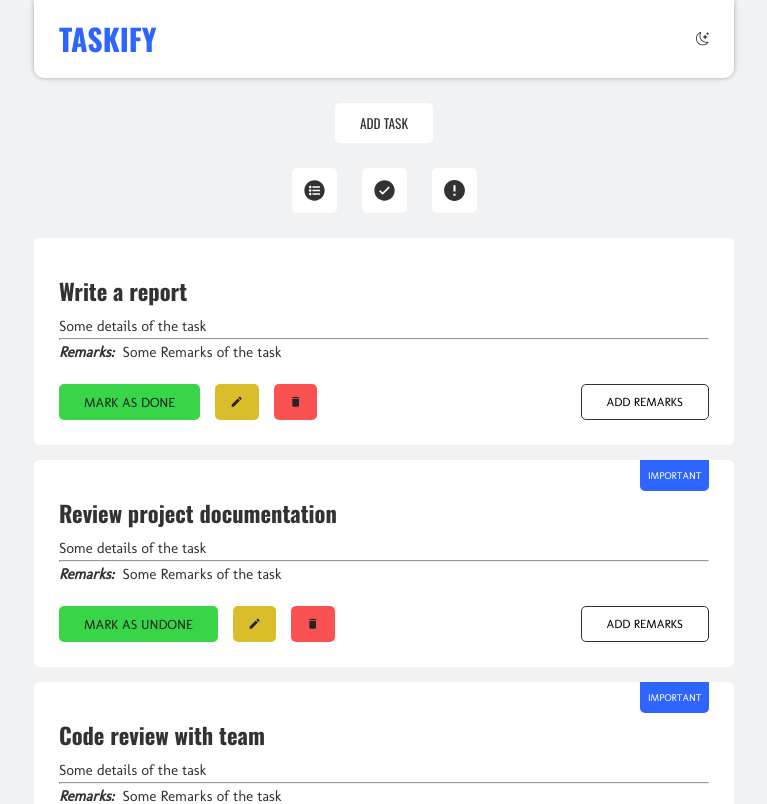
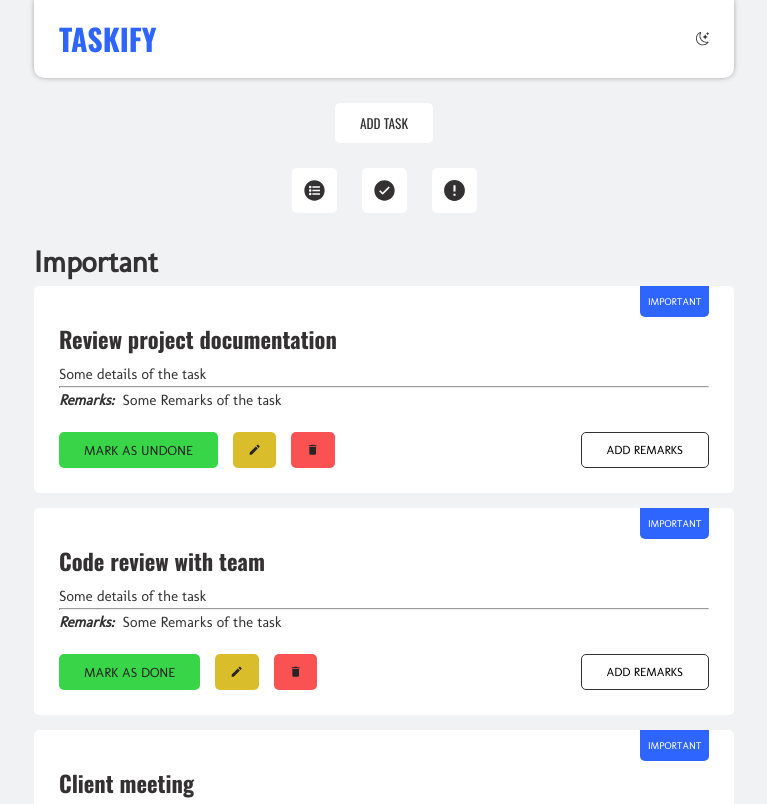
Before and after one commit to mr-selviraja/taskify, a React (Create React App) app: page /important in a window 1280 px wide. Shown: the top 804 px of the page, without its empty margins (256-1023 px from the left). Built offline with nearby package versions, Linux system fonts and the light colour scheme.

Commit message:
Implemented routing using react router dom

```diff
--- a/package.json
+++ b/package.json
@@ -10,6 +10,7 @@
     "react": "^18.2.0",
     "react-dom": "^18.2.0",
     "react-icons": "^4.12.0",
+    "react-router-dom": "^6.20.1",
     "react-scripts": "5.0.1",
     "web-vitals": "^2.1.4"
   },
--- a/src/App.js
+++ b/src/App.js
@@ -1,18 +1,22 @@
 import Header from './components/Header/Header.component';
 import Navigation from './components/Navigation/Navigation.component';
-import TaskList from './components/TaskList/TaskList.component';
 import AddTask from './components/AddTask/AddTask.component';
 import '../src/styles/_shared-styles.scss';
 import { useState } from 'react';
 import { useThemeContext } from './contexts/ThemeContext';
 import { useTaskContext } from './contexts/TaskContext';
+import { Outlet, RouterProvider, createBrowserRouter } from 'react-router-dom';
+import Page404 from './pages/Page404';
+import AllTasks from './pages/AllTasks';
+import ImportantTasks from './pages/ImportantTasks';
+import DoneTasks from './pages/DoneTasks';
 
 function App() {
   // States to manage the modal active status
   const [isModalActive, setIsModalActive] = useState(false);
 
   // Destructured tasks from TaskContext
-  const { tasks } = useTaskContext();
+  const { tasks, getDoneTasks, getImportantTasks } = useTaskContext();
 
   // Global states and handlers to manage the theming of app using contextAPI
   const { theme, toggleTheme } = useThemeContext();
@@ -23,7 +27,10 @@ function App() {
     setIsModalActive((prevState) => !prevState);
   };
 
-  return (
+  const router = createBrowserRouter([
+    {
+      path: '/',
+      element: (
         <>
           <div className={`app bg-${theme}`}>
             <div className='container'>
@@ -38,7 +45,7 @@ function App() {
 
               <Navigation theme={theme} />
 
-          <TaskList theme={theme} tasks={tasks} />
+              <Outlet />
             </div>
           </div>
 
@@ -46,7 +53,26 @@ function App() {
             <AddTask theme={theme} onToggleModal={toggleModalActive} />
           )}
         </>
-  );
+      ),
+      errorElement: <Page404 />,
+      children: [
+        {
+          index: true,
+          element: <AllTasks theme={theme} tasks={tasks} />,
+        },
+        {
+          path: 'done',
+          element: <DoneTasks theme={theme} tasks={getDoneTasks()} />,
+        },
+        {
+          path: 'important',
+          element: <ImportantTasks theme={theme} tasks={getImportantTasks()} />,
+        },
+      ],
+    },
+  ]);
+
+  return <RouterProvider router={router} />;
 }
 
 export default App;
--- a/src/components/AddTask/AddTask.component.jsx
+++ b/src/components/AddTask/AddTask.component.jsx
@@ -14,14 +14,22 @@ function Modal({ theme, onToggleModal }) {
 
   function formSubmitted(e) {
     e.preventDefault(); // Prevent the default form submission behavior
-    console.log('Form Submitted!');
-    // Additional form handling logic, e.g., calling addTask
+
+    // Don't proceed if any of the form values are empty
+    if (
+      titleProps.value === '' ||
+      detailsProps.value === '' ||
+      remarksProps.value === ''
+    )
+      return;
+
     addTask(
       titleProps.value,
       detailsProps.value,
       remarksProps.value,
       taskImportance.checked
     );
+
     onToggleModal(e);
   }
 
@@ -70,6 +78,7 @@ function Modal({ theme, onToggleModal }) {
               <FaPlus />
               <span>ADD TASK</span>
             </button>
+
             <button
               onClick={(e) => onToggleModal(e)}
               className={`btn btn__rect btn__rounded btn__outlined-${
--- a/src/components/Navigation/Navigation.component.jsx
+++ b/src/components/Navigation/Navigation.component.jsx
@@ -1,6 +1,7 @@
 import { IoListCircleSharp } from 'react-icons/io5';
 import { IoIosCheckmarkCircle } from 'react-icons/io';
 import { RiErrorWarningFill } from 'react-icons/ri';
+import { NavLink } from 'react-router-dom';
 import './Navigation.styles.scss';
 
 function Navigation({ theme }) {
@@ -8,21 +9,21 @@ function Navigation({ theme }) {
     <nav className='navigation'>
       <ul>
         <li>
-          <a href='#' className={`fg-${theme}`}>
+          <NavLink to='/' className={`fg-${theme}`}>
             <IoListCircleSharp />
-          </a>
+          </NavLink>
         </li>
 
         <li>
-          <a href='#' className={`fg-${theme}`}>
+          <NavLink to='/done' className={`fg-${theme}`}>
             <IoIosCheckmarkCircle />
-          </a>
+          </NavLink>
         </li>
 
         <li>
-          <a href='#' className={`fg-${theme}`}>
+          <NavLink to='/important' className={`fg-${theme}`}>
             <RiErrorWarningFill />
-          </a>
+          </NavLink>
         </li>
       </ul>
     </nav>
--- a/src/contexts/TaskContext.js
+++ b/src/contexts/TaskContext.js
@@ -67,9 +67,6 @@ export const TaskContextProvider = ({ children }) => {
 
   // Function to add a task
   const addTask = (title, details, remarks, isImportant) => {
-    // Don't proceed if any of the form values are empty
-    if (title === '' || details === '' || remarks === '') return;
-
     // Construct a task object
     const task = {
       title,
@@ -108,6 +105,16 @@ export const TaskContextProvider = ({ children }) => {
     });
   };
 
+  // Function to get done tasks
+  const getDoneTasks = () => {
+    return tasks.filter((task) => task.isCompleted);
+  };
+
+  // Function to get important tasks
+  const getImportantTasks = () => {
+    return tasks.filter((task) => task.isImportant);
+  };
+
   return (
     <TaskContext.Provider
       value={{
@@ -117,6 +124,8 @@ export const TaskContextProvider = ({ children }) => {
         deleteTask,
         editRemarks,
         toggleTaskStatus,
+        getDoneTasks,
+        getImportantTasks,
       }}
     >
       {children}
--- /dev/null
+++ b/src/pages/AllTasks.jsx
@@ -0,0 +1,13 @@
+import React from 'react';
+import TaskList from '../components/TaskList/TaskList.component';
+
+function AllTasks({ tasks, theme }) {
+  return (
+    <div className='all-tasks'>
+      <h1>All</h1>
+      <TaskList theme={theme} tasks={tasks} />
+    </div>
+  );
+}
+
+export default AllTasks;
--- /dev/null
+++ b/src/pages/DoneTasks.jsx
@@ -0,0 +1,12 @@
+import TaskList from '../components/TaskList/TaskList.component';
+
+function DoneTasks({ theme, tasks }) {
+  return (
+    <div className='done-tasks'>
+      <h1>Done</h1>
+      <TaskList theme={theme} tasks={tasks} />
+    </div>
+  );
+}
+
+export default DoneTasks;
--- /dev/null
+++ b/src/pages/ImportantTasks.jsx
@@ -0,0 +1,12 @@
+import TaskList from '../components/TaskList/TaskList.component';
+
+function ImportantTasks({ theme, tasks }) {
+  return (
+    <div className='important-tasks'>
+      <h1>Important</h1>
+      <TaskList theme={theme} tasks={tasks} />
+    </div>
+  );
+}
+
+export default ImportantTasks;
--- /dev/null
+++ b/src/pages/Page404.jsx
@@ -0,0 +1,7 @@
+import React from 'react';
+
+function Page404() {
+  return <div>Page404</div>;
+}
+
+export default Page404;
```
Also changed, not shown: 1 other file (tests, documents, lock files or other folders). Lines whose indentation alone changed are shown as unchanged.
